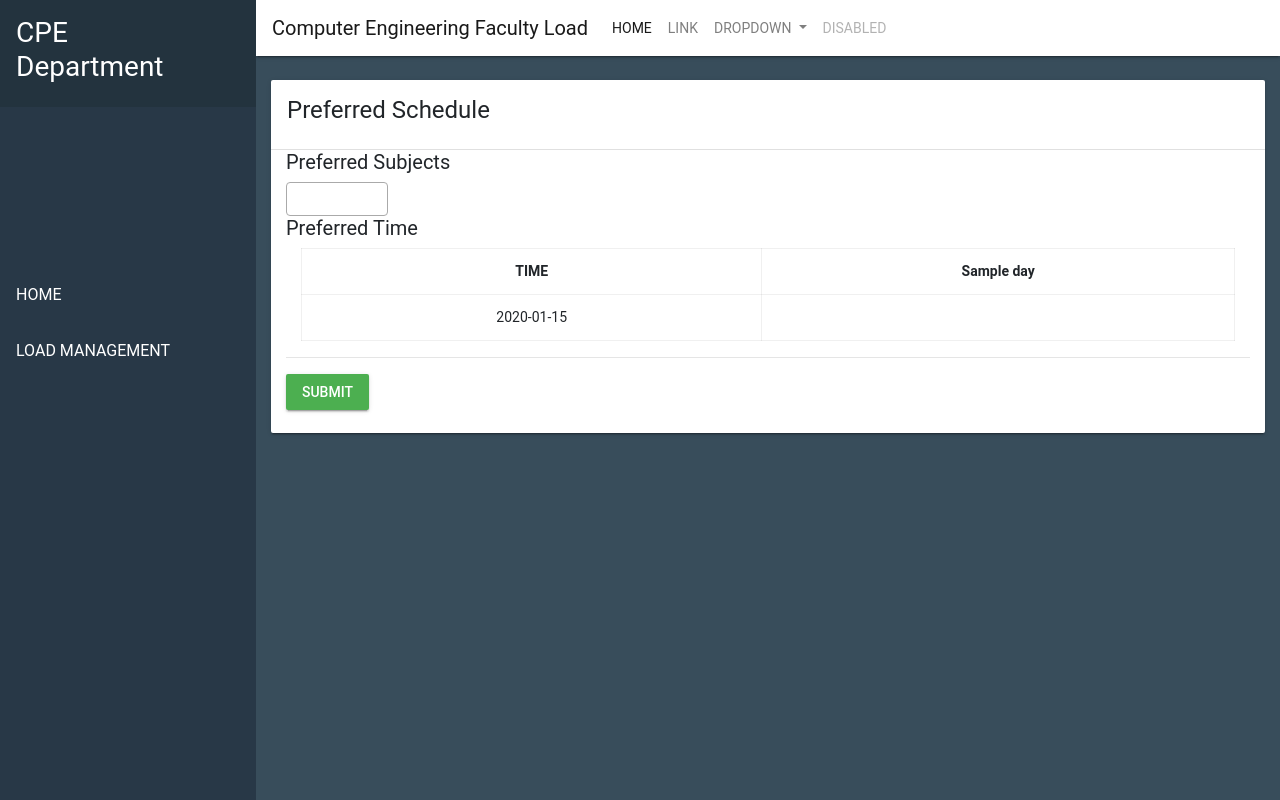
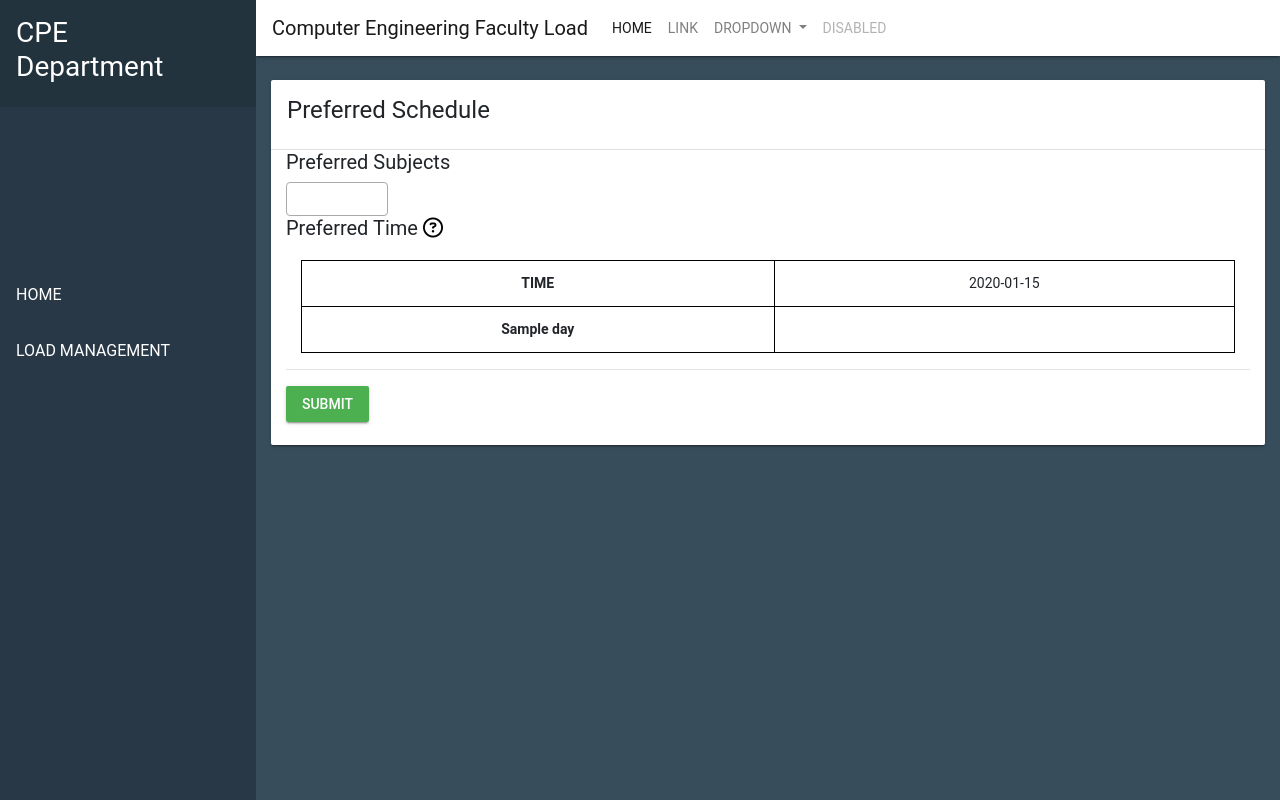
Before and after one commit to binteezyy/faculty-load-manager, a Django app: template faculty_load_manager/load_manager/templates/load_manager/components/pload.html in a window 1280 px wide. Run offline with Django 3.2, Linux system fonts and the light colour scheme; the template is opened without the code that fills it: most values are stand-ins (such as "Sample title", 1, 10 or a date in 2020); some libraries are stand-ins or nearby versions.

Commit message:
added instruction tooltip to preferred time table

```diff
--- a/faculty_load_manager/load_manager/templates/load_manager/components/pload.html
+++ b/faculty_load_manager/load_manager/templates/load_manager/components/pload.html
@@ -10,6 +10,7 @@
 <!-- SELECT2 -->
 <script src="{% static "js/ploadscript.js" %}"></script>
 <script src="{% static "vendor/select2/js/select2.min.js" %}"></script>
+<script src='https://kit.fontawesome.com/a076d05399.js'></script>
 
 <script type="text/javascript">
   $(document).ready(function() {
@@ -47,7 +48,11 @@
         </select>
       </div>
       <div class="ptime">
-        <h5>Preferred Time</h5>
+        <h5>Preferred Time <a href="#" data-toggle="tooltip" data-placement="right" title="Click and drag to select multiple preferred time">
+            <!-- <span class="glyphicon glyphicon-question-sign"></span> -->
+            <i class="far fa-question-circle" style="color:black"></i>
+        </a></h5>
+
         <div class="container">
             <table class="table table-bordered" id="schedule-table" style="text-align: center">
                 <th>TIME</th>
--- a/faculty_load_manager/static/js/ploadcss.css
+++ b/faculty_load_manager/static/js/ploadcss.css
@@ -1,3 +1,18 @@
 table td.highlighted {
     background-color: red;
-  }
+}
+
+table.table-bordered {
+    border: 1 px solid black;
+    margin-top: 20px;
+}
+
+table.table-bordered > thead > tr > th{
+    border:1px solid black;
+}
+table.table-bordered > tbody > tr > th{
+    border:1px solid black;
+}
+table.table-bordered > tbody > tr > td{
+    border:1px solid black;
+}
--- a/faculty_load_manager/static/js/ploadscript.js
+++ b/faculty_load_manager/static/js/ploadscript.js
@@ -1,4 +1,5 @@
 $(document).ready(function() {
+    $('[data-toggle="tooltip"]').tooltip();
     $("table").each(function() { // invert tr and td
         var $this = $(this);
         var newrows = [];
```
